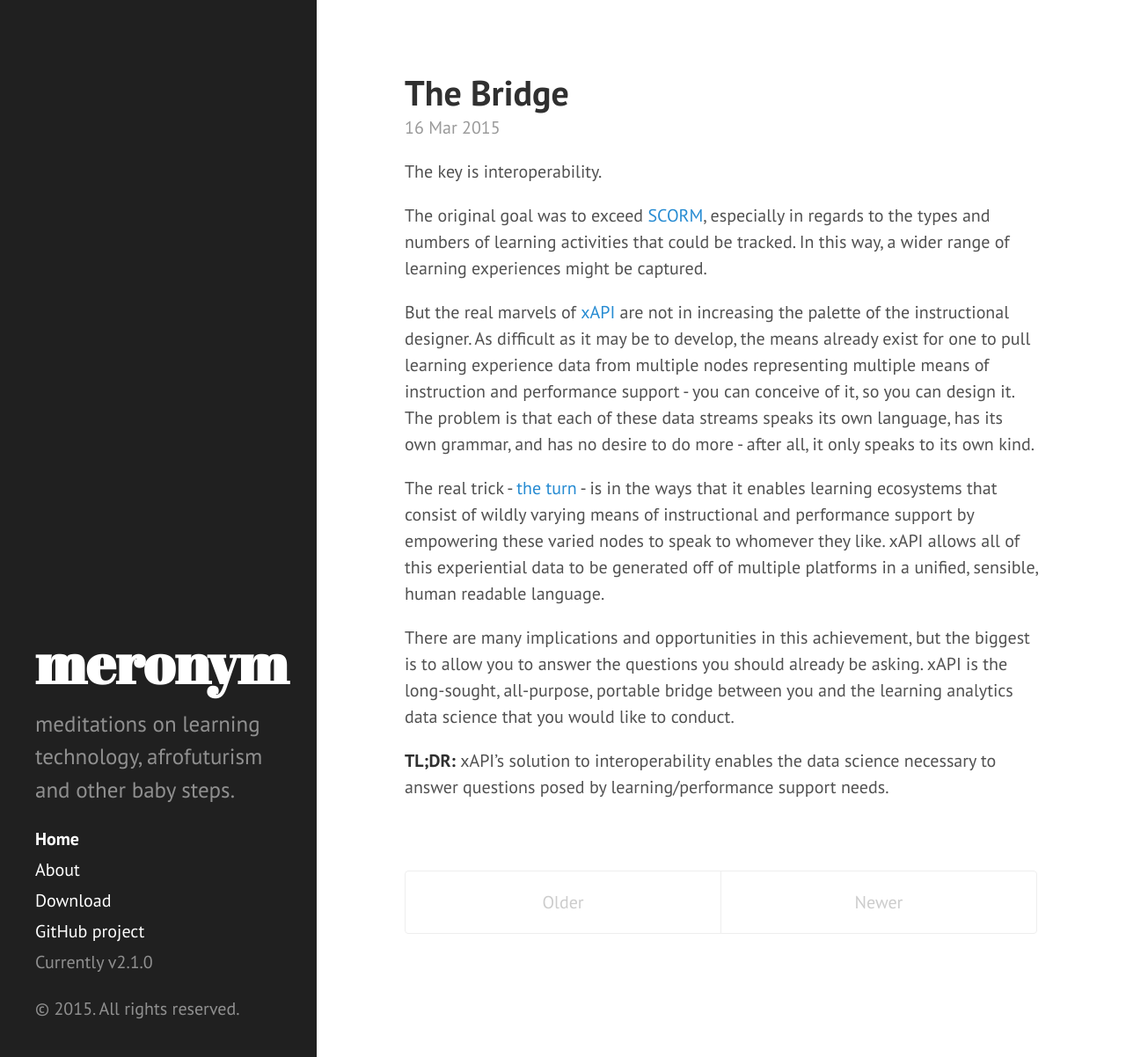
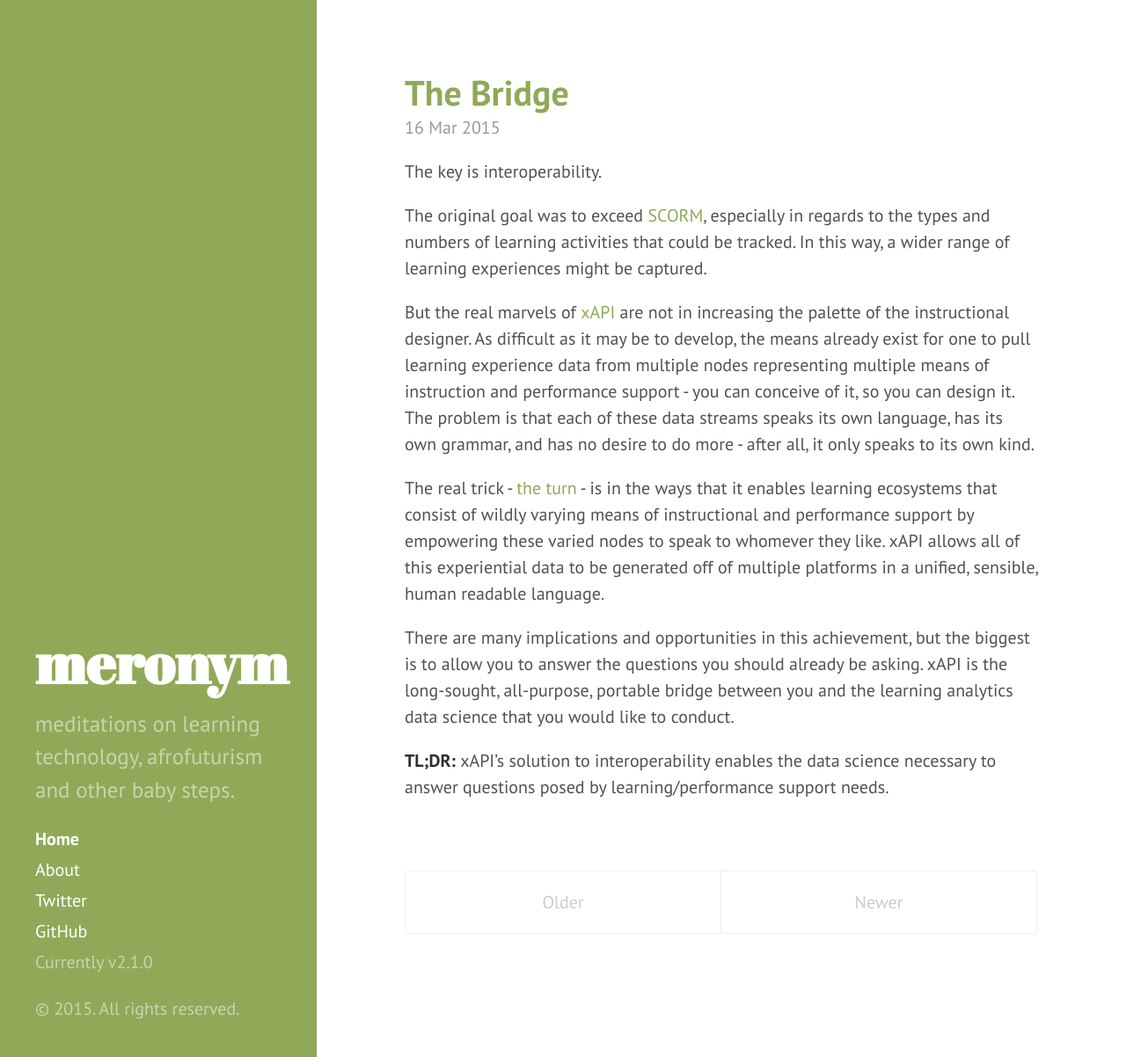
Before and after one commit to craigwiggins/craigwiggins.github.io, a Jekyll site: the page built from index.html, in a window 1280 px wide and 1202 px high. Shown: the whole window at 88% size. Built offline with Jekyll 4.4.1, drawn with Linux system fonts in a browser that asks for light colours; Markdown is read by kramdown in place of the engine named in the settings; the list of posts is cut into pages by our own code.

Commit message:
Changed sidebar links + color
Twitter and GitHub
Green theme

```diff
--- a/_includes/sidebar.html
+++ b/_includes/sidebar.html
@@ -26,8 +26,8 @@
         {% endif %}
       {% endfor %}
 
-      <a class="sidebar-nav-item" href="{{ site.github.repo }}/archive/v{{ site.version }}.zip">Download</a>
-      <a class="sidebar-nav-item" href="{{ site.github.repo }}">GitHub project</a>
+      <a class="sidebar-nav-item" href="http://www.twitter.com/oxala75">Twitter</a>
+      <a class="sidebar-nav-item" href="{{ site.github.repo }}">GitHub</a>
       <span class="sidebar-nav-item">Currently v{{ site.version }}</span>
     </nav>
 
--- a/_layouts/default.html
+++ b/_layouts/default.html
@@ -3,7 +3,7 @@
 
   {% include head.html %}
 
-  <body>
+  <body class="theme-base-0b">
 
     {% include sidebar.html %}
 
```
